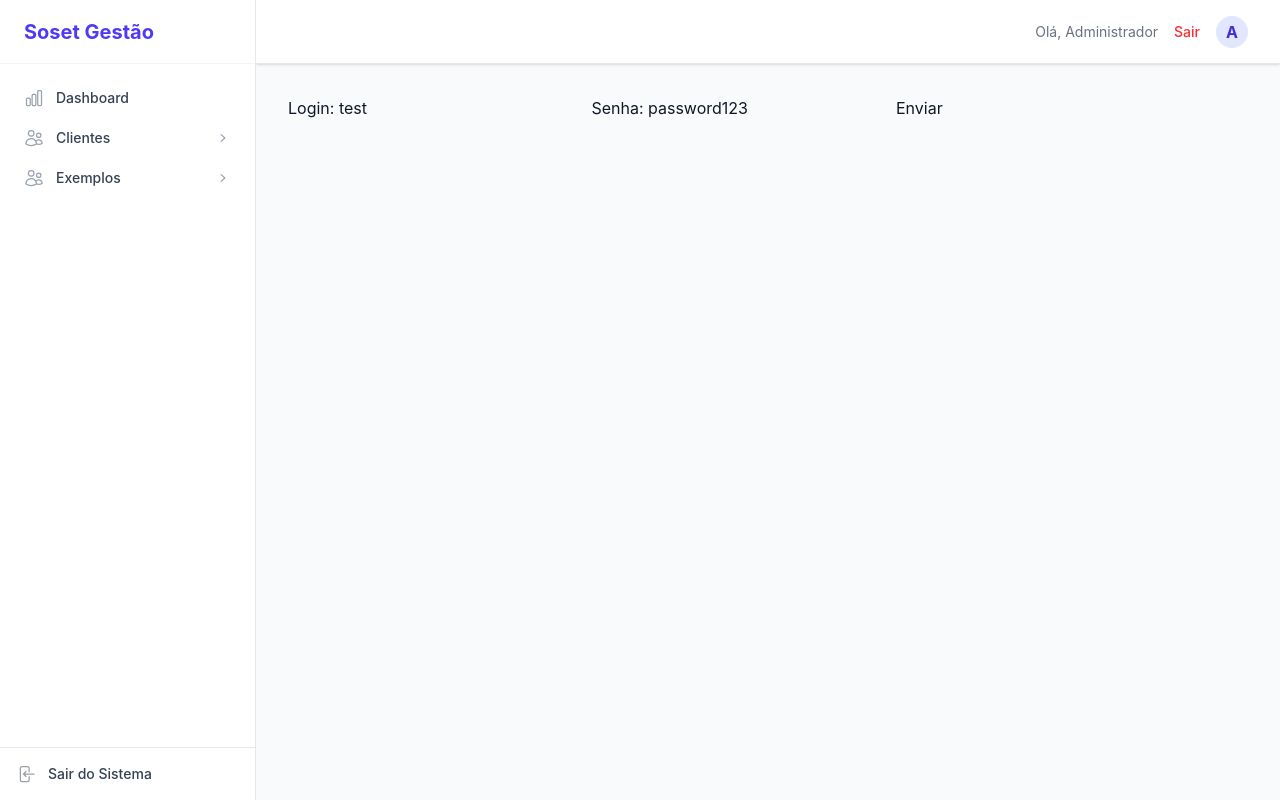
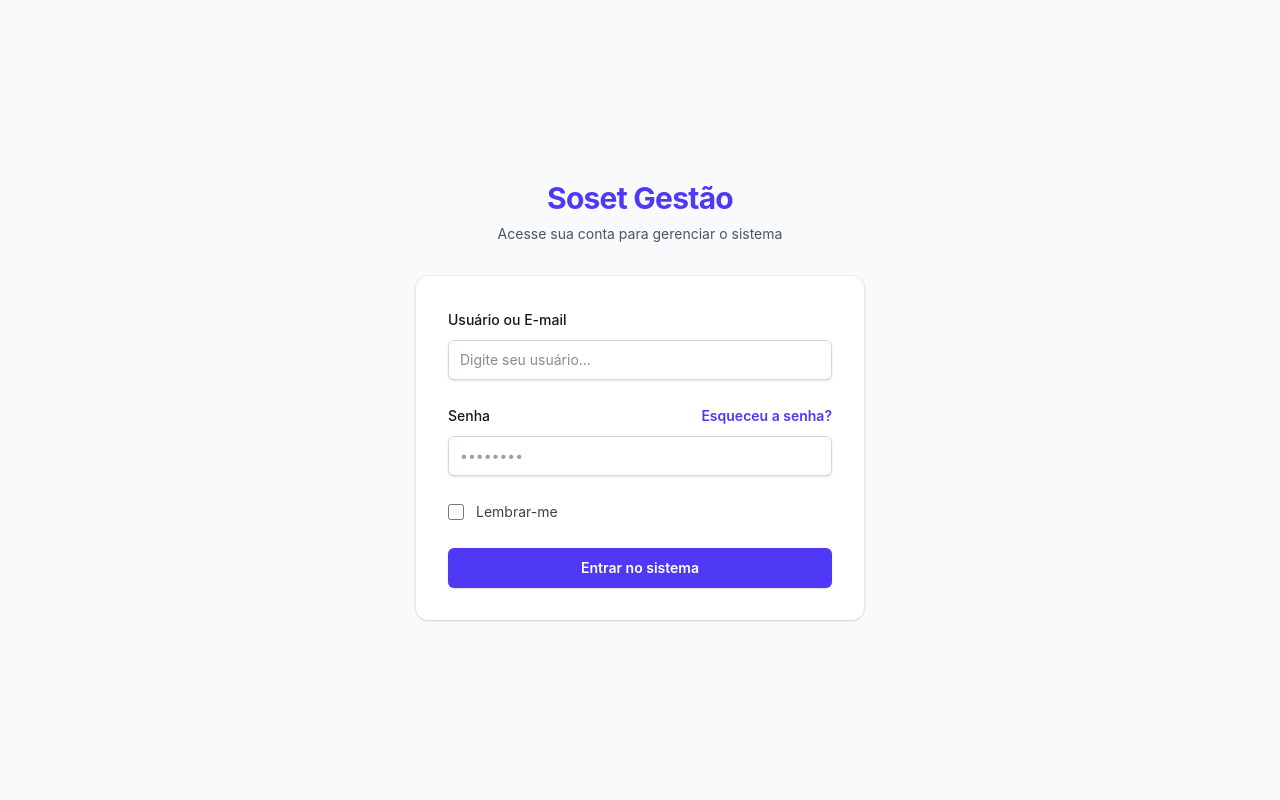
Before and after one commit to grafica-soset/front-admin, a Nuxt app: page /login in a window 1280 px wide. Built offline with nearby package versions, Linux system fonts and the light colour scheme.

Commit message:
Tela de Login

```diff
--- a/app/pages/login.vue
+++ b/app/pages/login.vue
@@ -1,49 +1,150 @@
 <script setup lang="ts">
+import { ref, onMounted } from 'vue'
 import { type Account } from '@/utils/models'
-import { sessionStore } from "~/stores/sessionStore";
+import { sessionStore } from "~/stores/sessionStore"
+import { useRouter, useRoute } from 'vue-router'
+
+// Desativa o layout padrão (sidebar) para a tela de login
+definePageMeta({
+  layout: false
+})
 
 const session = sessionStore()
 const router = useRouter()
 const route = useRoute()
 
+// Controles de estado da UI
+const loading = ref(false)
+const errorMessage = ref('')
+const rememberMe = ref(false)
+
 const account = ref<Account>({
-  username: "test",
-  password: "password123",
+  username: "",
+  password: "",
 } as Account)
 
+// Recupera o usuário salvo caso a opção "Lembrar-me" tenha sido usada
+onMounted(() => {
+  if (session.savedUsername) {
+    account.value.username = session.savedUsername
+    rememberMe.value = true
+  }
+})
 
 const performLogin = async () => {
-  console.log("Efetuar o login")
+  loading.value = true
+  errorMessage.value = ''
 
+  try {
     const { success, message, token, username } = await $fetch('/api/login', {
       method: 'POST',
       body: account.value,
     })
 
-  if(success) {
-    session.login({username, token})
-    await router.push( route.query.redirectTo ? String(route.query.redirectTo) : '/' )
-  }else {
-    alert('Cai fora')
+    if (success) {
+      // Gerencia o "Lembrar-me"
+      if (rememberMe.value) {
+        session.setSavedUsername(account.value.username)
+      } else {
+        session.setSavedUsername("") // Limpa se o usuário desmarcou
       }
 
+      // Efetua login no store
+      session.login({ username, token })
+
+      // Redireciona para a página solicitada ou para o dashboard
+      await router.push(route.query.redirectTo ? String(route.query.redirectTo) : '/')
+    } else {
+      // Exibe a mensagem de erro que vem do seu backend ou uma mensagem genérica
+      errorMessage.value = message || 'Usuário ou senha inválidos. Tente novamente.'
     }
-
+  } catch (error) {
+    errorMessage.value = 'Ocorreu um erro ao conectar com o servidor.'
+  } finally {
+    loading.value = false
+  }
+}
 </script>
 
 <template>
+  <div class="flex min-h-screen items-center justify-center bg-gray-50 px-4 py-12 sm:px-6 lg:px-8 font-sans">
+    <div class="w-full max-w-md space-y-8">
+
+      <div class="text-center">
+        <h2 class="text-3xl font-bold tracking-tight text-indigo-600">Soset Gestão</h2>
+        <p class="mt-2 text-sm text-gray-600">
+          Acesse sua conta para gerenciar o sistema
+        </p>
+      </div>
+
+      <div class="bg-white p-8 shadow-sm ring-1 ring-gray-900/5 rounded-xl">
+        <form class="space-y-6" @submit.prevent="performLogin">
+
+          <div v-if="errorMessage" class="rounded-md bg-red-50 p-4 border border-red-200 text-sm text-red-700">
+            {{ errorMessage }}
+          </div>
 
           <div>
-    <form @submit.prevent="performLogin" >
-      Login: <input name="username" type="text" required v-model="account.username" />
-      Senha: <input name="password" type="text" required v-model="account.password" />
-      <input type="submit" value="Enviar" />
+            <label for="username" class="block text-sm font-medium leading-6 text-gray-900">Usuário ou E-mail</label>
+            <div class="mt-2">
+              <input
+                  id="username"
+                  v-model="account.username"
+                  type="text"
+                  required
+                  class="block w-full rounded-md border-0 py-2 px-3 text-gray-900 shadow-sm ring-1 ring-inset ring-gray-300 focus:ring-2 focus:ring-inset focus:ring-indigo-600 sm:text-sm sm:leading-6"
+                  placeholder="Digite seu usuário..."
+              />
+            </div>
+          </div>
+
+          <div>
+            <div class="flex items-center justify-between">
+              <label for="password" class="block text-sm font-medium leading-6 text-gray-900">Senha</label>
+              <div class="text-sm">
+                <NuxtLink to="/recuperar-senha" class="font-semibold text-indigo-600 hover:text-indigo-500 transition-colors">
+                  Esqueceu a senha?
+                </NuxtLink>
+              </div>
+            </div>
+            <div class="mt-2">
+              <input
+                  id="password"
+                  v-model="account.password"
+                  type="password"
+                  required
+                  class="block w-full rounded-md border-0 py-2 px-3 text-gray-900 shadow-sm ring-1 ring-inset ring-gray-300 placeholder:text-gray-400 focus:ring-2 focus:ring-inset focus:ring-indigo-600 sm:text-sm sm:leading-6"
+                  placeholder="••••••••"
+              />
+            </div>
+          </div>
+
+          <div class="flex items-center justify-between">
+            <div class="flex items-center">
+              <input
+                  id="remember-me"
+                  v-model="rememberMe"
+                  type="checkbox"
+                  class="h-4 w-4 rounded border-gray-300 text-indigo-600 focus:ring-indigo-600 cursor-pointer"
+              />
+              <label for="remember-me" class="ml-3 block text-sm leading-6 text-gray-700 cursor-pointer">
+                Lembrar-me
+              </label>
+            </div>
+          </div>
+
+          <div>
+            <button
+                type="submit"
+                :disabled="loading"
+                class="flex w-full justify-center rounded-md bg-indigo-600 px-3 py-2 text-sm font-semibold leading-6 text-white shadow-sm hover:bg-indigo-500 focus-visible:outline focus-visible:outline-2 focus-visible:outline-offset-2 focus-visible:outline-indigo-600 disabled:opacity-50 transition-colors"
+            >
+              {{ loading ? 'Autenticando...' : 'Entrar no sistema' }}
+            </button>
+          </div>
         </form>
       </div>
 
-
+    </div>
+  </div>
 </template>
-
-<style scoped>
-
-</style>
--- a/app/stores/sessionStore.js
+++ b/app/stores/sessionStore.js
@@ -1,23 +1,30 @@
+import { defineStore } from 'pinia'
 
-const initalState = {
+const initialState = {
     username: "",
     nome: "",
     token: "",
+    savedUsername: "", // Novo campo para armazenar o usuário se "Lembrar-me" estiver marcado
 }
 
 export const sessionStore = defineStore('session', {
-    state: () => (initalState),
+    state: () => ({ ...initialState }),
     getters: {
         isLogged: (state) => state.token != null && state.token.length > 5,
     },
     actions: {
         login({ username, token }) {
-            this.username= username;
+            this.username = username;
             this.token = token;
         },
+        setSavedUsername(username) {
+            this.savedUsername = username;
+        },
         async logout() {
-            this.username= "";
+            this.username = "";
             this.token = "";
+            this.nome = "";
+            // Não limpamos o 'savedUsername' para manter a conveniência do login
         }
     },
     persist: true,
```
Lines whose indentation alone changed are shown as unchanged.
